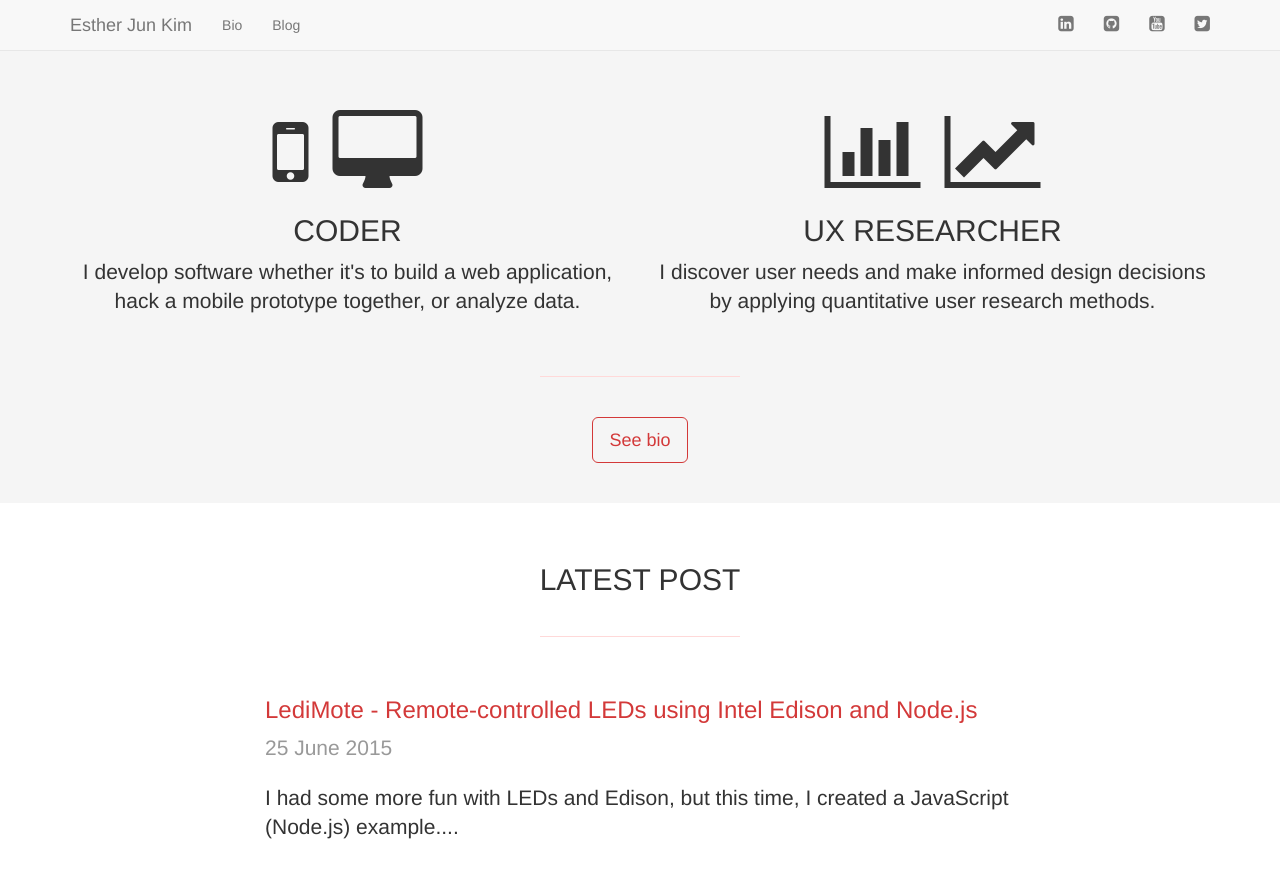
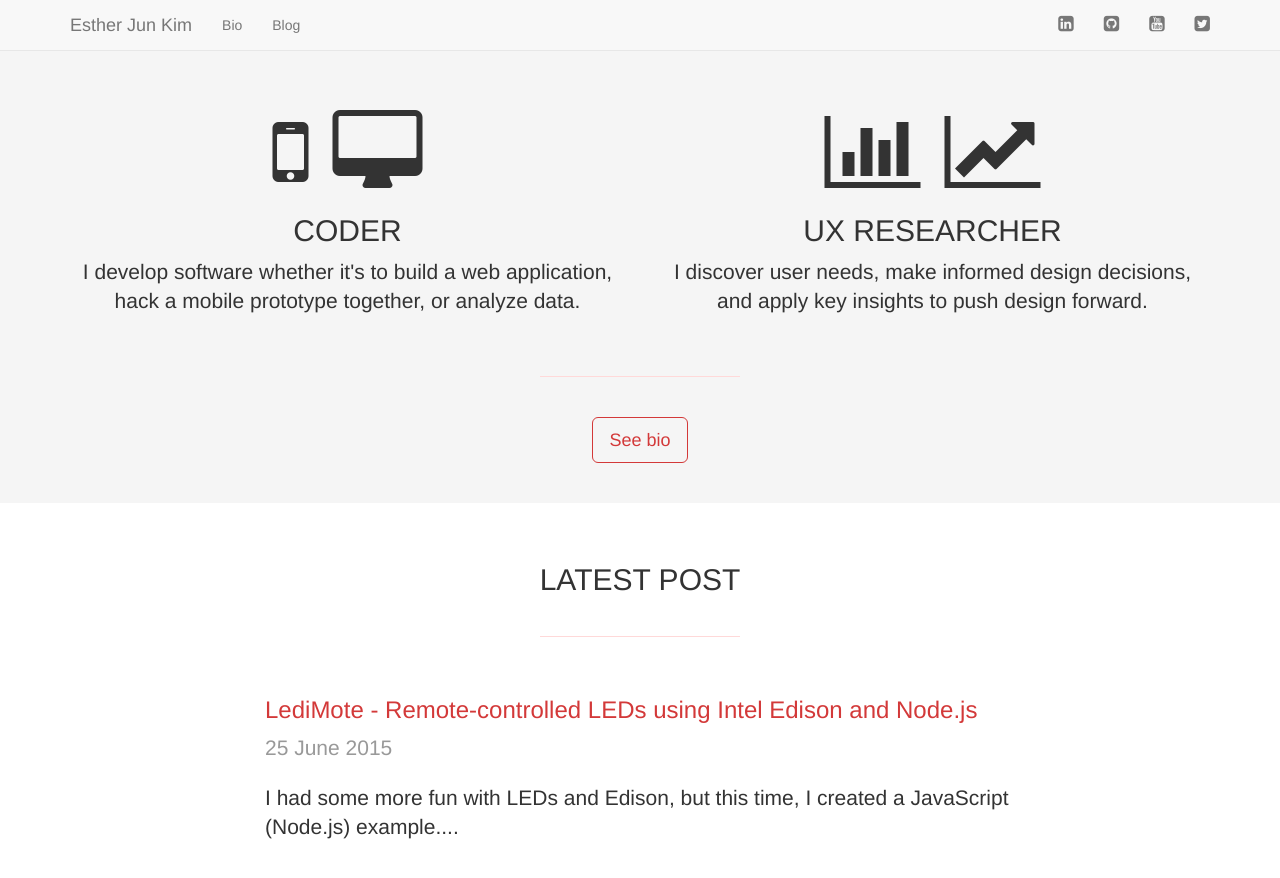
Before and after one commit to estherjk/estherjk.github.io, a Jekyll site: the page built from index.html, in a window 1280 px wide and 900 px high, scrolled down 458 px. Shown: the top 878 px of the window. Built offline with Jekyll 4.4.1, drawn with Linux system fonts in a browser that asks for light colours; nearby versions of some CDN libraries; Markdown is read by kramdown in place of the engine named in the settings.

Commit message:
Update UX Researcher tagline

```diff
--- a/index.html
+++ b/index.html
@@ -31,7 +31,7 @@ title: Esther Jun Kim
         <i class="fa fa-line-chart fa-6"></i>
         <h2 class="normal text-uppercase">UX Researcher</h2>
         <p class="lead">
-          I discover user needs and make informed design decisions by applying quantitative user research methods.
+          I discover user needs, make informed design decisions, and apply key insights to push design forward.
         </p>
       </div>
     </div>
```
